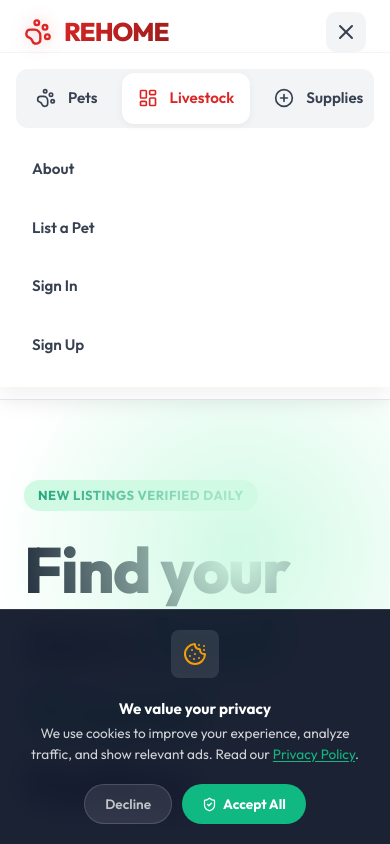
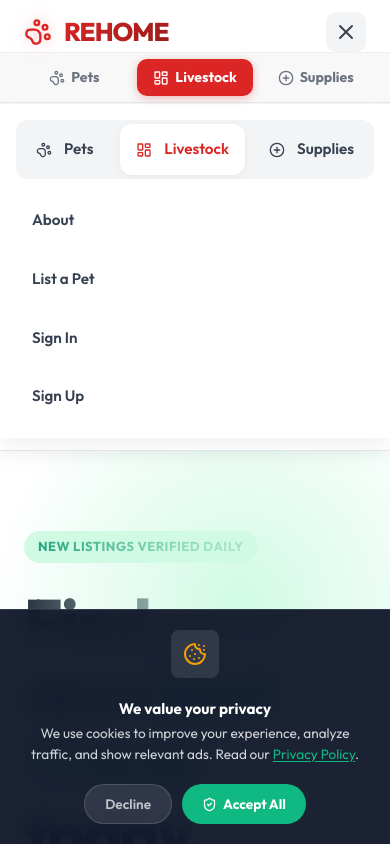
Before and after one commit to anthonytx4/rehome, a React (Vite) app: page /livestock in a window 390 px wide. Both pictures are taken after a click on the button 346 px from the left and 32 px from the top of the page. Shown: the top 844 px of the page. Built offline with nearby package versions, Linux system fonts and the light colour scheme; no server answers.

Commit message:
fix: resolve build error from missing css module and restore marketplace toggle

```diff
--- a/package.json
+++ b/package.json
@@ -6,6 +6,7 @@
   "scripts": {
     "dev": "vite",
     "build": "npx prisma generate --schema=server/prisma/schema.prisma && vite build",
+    "vercel-build": "npm run build",
     "lint": "eslint .",
     "preview": "vite preview",
     "db:push": "npx prisma db push --schema=server/prisma/schema.prisma",
--- a/src/components/Navigation.jsx
+++ b/src/components/Navigation.jsx
@@ -27,18 +27,18 @@ const Navigation = ({ onOpenPost, searchQuery, onSearchChange, onOpenHowItWorks
           <span className={styles.brandText}>Rehome</span>
         </Link>
 
-        {/* Elite Marketplace Switcher */}
+        {/* Elite Marketplace Switcher — desktop/tablet */}
         <div className={styles.marketplaceSwitcher}>
           <Link to="/" className={`${styles.switchItem} ${location.pathname === '/' ? styles.switchActive : ''}`}>
-            <PawPrint size={18} />
+            <PawPrint size={16} />
             <span>Pets</span>
           </Link>
           <Link to="/livestock" className={`${styles.switchItem} ${location.pathname === '/livestock' ? styles.switchActive : ''}`}>
-            <LayoutDashboard size={18} />
+            <LayoutDashboard size={16} />
             <span>Livestock</span>
           </Link>
           <Link to="/supplies" className={`${styles.switchItem} ${location.pathname === '/supplies' ? styles.switchActive : ''}`}>
-            <PlusCircle size={18} />
+            <PlusCircle size={16} />
             <span>Supplies</span>
           </Link>
           <div
@@ -117,18 +117,31 @@ const Navigation = ({ onOpenPost, searchQuery, onSearchChange, onOpenHowItWorks
         </div>
       </div>
 
+      {/* Sub-nav strip — mobile only, always visible */}
+      <div className={styles.subNav}>
+        <Link to="/" className={`${styles.subNavItem} ${location.pathname === '/' ? styles.subNavActive : ''}`}>
+          <PawPrint size={16} /> Pets
+        </Link>
+        <Link to="/livestock" className={`${styles.subNavItem} ${location.pathname === '/livestock' ? styles.subNavActive : ''}`}>
+          <LayoutDashboard size={16} /> Livestock
+        </Link>
+        <Link to="/supplies" className={`${styles.subNavItem} ${location.pathname === '/supplies' ? styles.subNavActive : ''}`}>
+          <PlusCircle size={16} /> Supplies
+        </Link>
+      </div>
+
       {/* Mobile menu */}
       {showMobileMenu && (
         <div className={styles.mobileNav}>
           <div className={styles.mobileSwitcher}>
             <Link to="/" className={`${styles.mobileLink} ${location.pathname === '/' ? styles.mobileActive : ''}`} onClick={() => setShowMobileMenu(false)}>
-              <PawPrint size={20} /> Pets
+              <PawPrint size={16} /> Pets
             </Link>
             <Link to="/livestock" className={`${styles.mobileLink} ${location.pathname === '/livestock' ? styles.mobileActive : ''}`} onClick={() => setShowMobileMenu(false)}>
-              <LayoutDashboard size={20} /> Livestock
+              <LayoutDashboard size={16} /> Livestock
             </Link>
             <Link to="/supplies" className={`${styles.mobileLink} ${location.pathname === '/supplies' ? styles.mobileActive : ''}`} onClick={() => setShowMobileMenu(false)}>
-              <PlusCircle size={20} /> Supplies
+              <PlusCircle size={16} /> Supplies
             </Link>
           </div>
           <span className={styles.mobileLink} onClick={() => { onOpenHowItWorks(); setShowMobileMenu(false); }}>About</span>
--- a/src/components/Navigation.module.css
+++ b/src/components/Navigation.module.css
@@ -55,15 +55,20 @@
   border-radius: 12px;
   position: relative;
   border: 1px solid rgba(0, 0, 0, 0.05);
-  width: 360px;
+  width: 300px;
+  flex-shrink: 0;
   height: 44px;
 }
 
-@media (min-width: 768px) {
+@media (min-width: 640px) {
   .marketplaceSwitcher {
     display: flex;
     align-items: center;
   }
+}
+
+@media (min-width: 900px) {
+  .marketplaceSwitcher { width: 360px; }
 }
 
 .switchItem {
@@ -98,7 +103,7 @@
   background: white;
   border-radius: 8px;
   box-shadow: 0 2px 10px rgba(0, 0, 0, 0.08);
-  transition: transform 0.4s cubic-bezier(0.4, 0, 0.2, 1);
+  transition: transform 0.35s cubic-bezier(0.4, 0, 0.2, 1);
   z-index: 1;
 }
 
@@ -301,6 +306,49 @@
   box-shadow: 0 2px 8px rgba(0,0,0,0.05);
 }
 
+/* ── Sub-nav Strip (always visible on all screens) ──── */
+.subNav {
+  display: flex;
+  align-items: center;
+  justify-content: center;
+  gap: 4px;
+  padding: 6px 16px;
+  background: rgba(248, 248, 248, 0.95);
+  border-top: 1px solid #f0f0f0;
+  border-bottom: 1px solid #e5e7eb;
+}
+
+@media (min-width: 640px) {
+  .subNav { display: none; }
+}
+
+.subNavItem {
+  display: flex;
+  align-items: center;
+  justify-content: center;
+  gap: 6px;
+  flex: 1;
+  max-width: 140px;
+  padding: 8px 12px;
+  border-radius: 10px;
+  font-size: 0.88rem;
+  font-weight: 700;
+  color: #6b7280;
+  text-decoration: none;
+  transition: all 0.2s;
+}
+
+.subNavItem:hover {
+  background: #f3f4f6;
+  color: #374151;
+}
+
+.subNavActive {
+  background: #dc2626;
+  color: white;
+  box-shadow: 0 2px 8px rgba(220, 38, 38, 0.3);
+}
+
 /* ── User Menu Wrap ───────────────────────────── */
 .userMenuWrap {
   position: relative;
--- a/src/pages/LivestockPage.jsx
+++ b/src/pages/LivestockPage.jsx
@@ -4,7 +4,8 @@ import PetGallery from '../components/PetGallery';
 import AdSenseUnit from '../components/ads/AdSenseUnit';
 import PremiumBanner from '../components/ads/PremiumBanner';
 import FooterPartnerStrip from '../components/ads/FooterPartnerStrip';
-import styles from '../App.css'; // Reusing or custom styles
+import styles from './LivestockPage.module.css'; // Changed to local module
+import '../App.css';
 
 const LivestockPage = () => {
   const [searchQuery, setSearchQuery] = useState('');
--- /dev/null
+++ b/src/pages/LivestockPage.module.css
@@ -0,0 +1,4 @@
+.livestockPage {
+  background: #fff;
+  min-height: 100vh;
+}
--- a/src/pages/SuppliesPage.jsx
+++ b/src/pages/SuppliesPage.jsx
@@ -4,7 +4,7 @@ import PetGallery from '../components/PetGallery';
 import AdSenseUnit from '../components/ads/AdSenseUnit';
 import PremiumBanner from '../components/ads/PremiumBanner';
 import FooterPartnerStrip from '../components/ads/FooterPartnerStrip';
-import styles from '../App.css';
+import '../App.css';
 
 const SuppliesPage = () => {
   const [searchQuery, setSearchQuery] = useState('');
```
Also changed, not shown: build_error.txt (added), build_error_2.txt (added).
